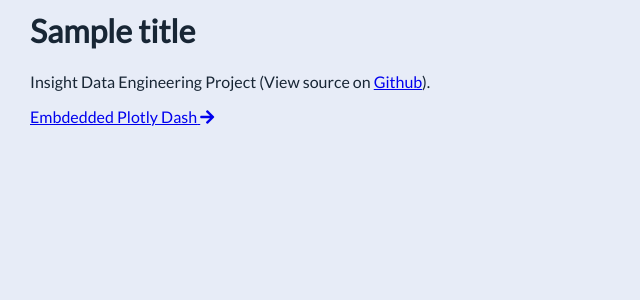
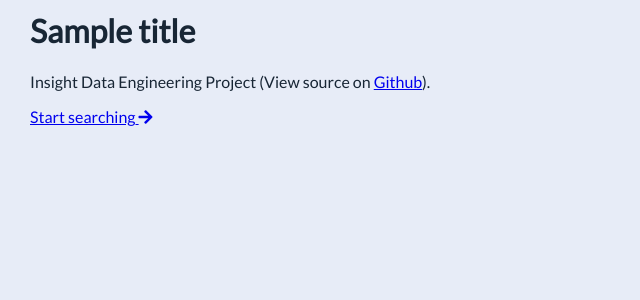
Before and after one commit to moonziyue/ReViews, a Flask app: template dash/dash_app/templates/index.jinja2 in a window 1280 px wide. Shown: the part 263-563 px from the top of the page, without its empty margins (0-640 px from the left). Run offline with Flask 3, Linux system fonts and the light colour scheme; the template is opened without the code that fills it: most values are stand-ins (such as "Sample title", 1, 10 or a date in 2020); parts of the project's set-up code (start-up, migrations or seed data) failed here and were passed over; some libraries are stand-ins or nearby versions; some web fonts are replaced.

Commit message:
Update frontend

```diff
--- a/dash/dash_app/templates/index.jinja2
+++ b/dash/dash_app/templates/index.jinja2
@@ -6,7 +6,7 @@
   <h1 class="site-title">{{ title }}</h1>
   <p class="subtitle">Insight Data Engineering Project (View source on <a href="https://github.com/moonziyue/ReViews">Github</a>).</p>
   <a href="/dashapp/" class="dash-link">
-    <span>Embdedded Plotly Dash</span>
+    <span>Start searching</span>
     <i class="fas fa-arrow-right"></i>
   </a>
 </div>
--- a/dash/dash_app/templates/layout.jinja2
+++ b/dash/dash_app/templates/layout.jinja2
@@ -26,7 +26,7 @@
   <link href="https://fonts.googleapis.com/css?family=Lato" rel="stylesheet">
   <link rel="stylesheet" href="{{ url_for('static', filename='dist/css/styles.css') }}" />
   <link rel="stylesheet" href="https://use.typekit.net/uqq2lcv.css">
-  <link rel="shortcut icon" href="{{ url_for('static', filename='dist/img/favicon.png') }}" type="image/x-icon" />
+  <link rel="shortcut icon" href="{{ url_for('static', filename='dist/img/logo.png') }}" type="image/x-icon" />
   <link
       rel="stylesheet"
       href="https://use.fontawesome.com/releases/v5.8.1/css/all.css"
--- a/dash/wsgi.py
+++ b/dash/wsgi.py
@@ -4,4 +4,4 @@ from dash_app import init_app
 app = init_app()
 
 if __name__ == "__main__":
-    app.run(host='0.0.0.0')
+    app.run()
```
Also changed, not shown: img/params.png (added).
